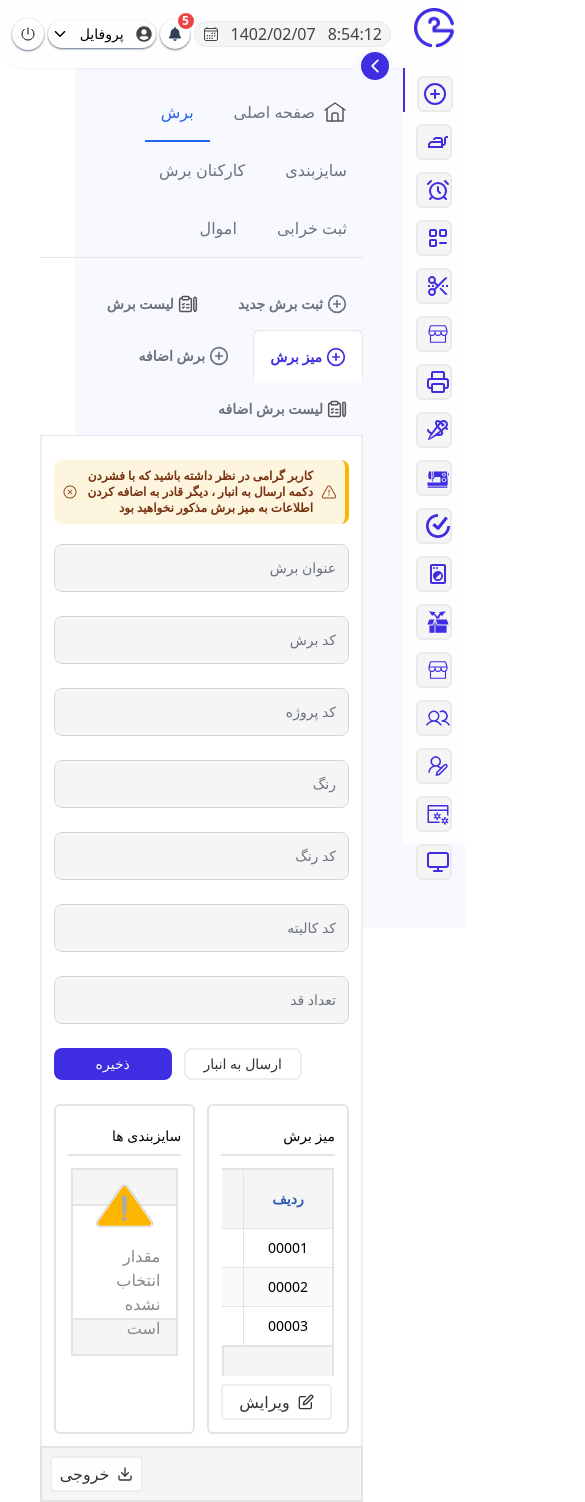
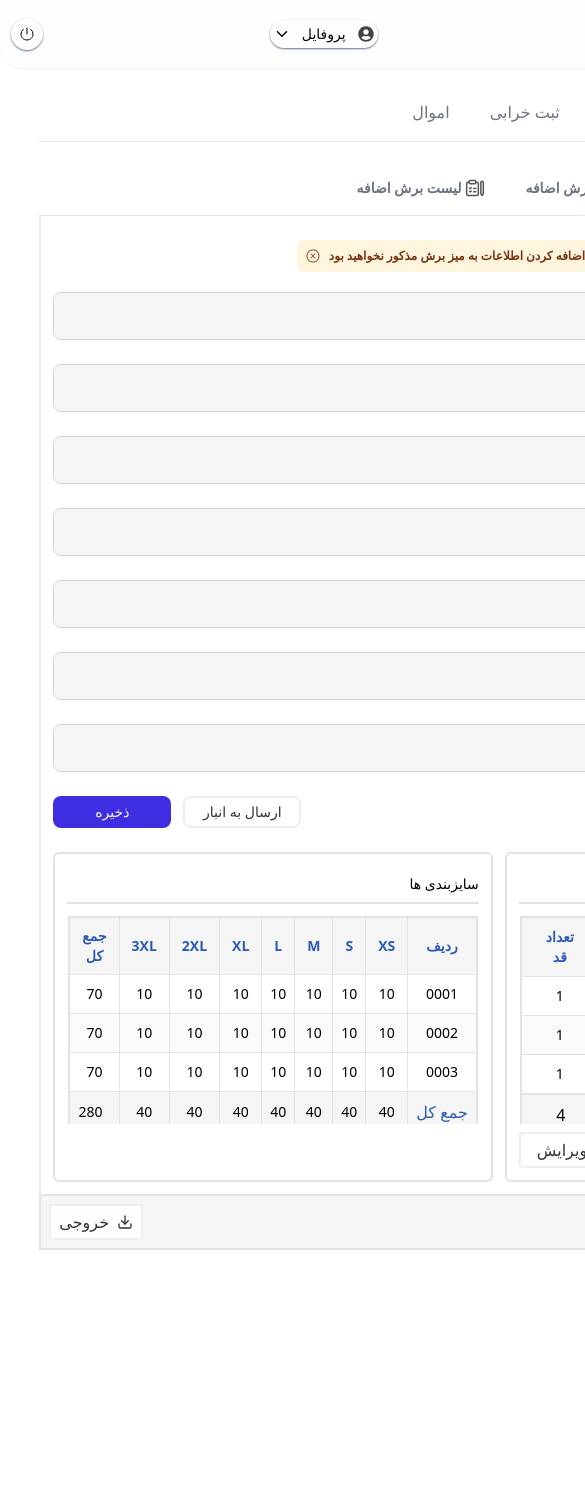
Before and after one commit to marziyemonshizadeh/iranJackProject, a Next.js app: page /cut in a window 390 px wide. Shown: the top 1502 px of the page, 585 px wide, since content can reach past the window. After the commit the page ends 1250 px from the top, so only its background shows below. Built offline with nearby package versions, Linux system fonts and the light colour scheme.

Commit message:
style: make responsive tables

```diff
--- a/src/app/cut/page.tsx
+++ b/src/app/cut/page.tsx
@@ -77,7 +77,7 @@ const Cut = () => {
 
         <div className="bg-white p-3  border-2 border-b-0 border-t-0 border-[#EEEEEE]">
           <TheFormToSendToTheWarehouse />
-          <div className="grid grid-cols-6 gap-3">
+          <div className="flex lg:flex-row md:flex-col gap-3">
             <CuttingComponent />
             <TableOfSizes />
           </div>
--- a/src/components/template/cut/cuttingTable/cuttingComponent.tsx
+++ b/src/components/template/cut/cuttingTable/cuttingComponent.tsx
@@ -5,7 +5,7 @@ import Table from "./table";
 function CuttingComponent() {
   const isListEmpty = false;
   return (
-    <div className="col-span-3 border-2 border-[#E3E3E3] rounded-md p-3">
+    <div className="border-2 border-[#E3E3E3] rounded-md p-3 w-full">
       <div className="border-b-2 border-[#E3E3E3] py-2 text-sm font-medium">
         میز برش
       </div>
--- a/src/components/template/cut/tableOfSizes/sizeComponent.tsx
+++ b/src/components/template/cut/tableOfSizes/sizeComponent.tsx
@@ -2,10 +2,10 @@ import EmptyListWarning from "../emptyListWarning";
 import SizeTable from "./table";
 
 function TableOfSizes() {
-  const isListEmpty = true;
+  const isListEmpty = false;
 
   return (
-    <div className="col-span-3 border-2 border-[#E3E3E3] rounded-md p-3">
+    <div className="border-2 border-[#E3E3E3] rounded-md p-3 w-full">
       <div className="border-b-2 border-b-[#E3E3E3] py-2 text-sm font-medium">
         سایزبندی ها
       </div>
```
